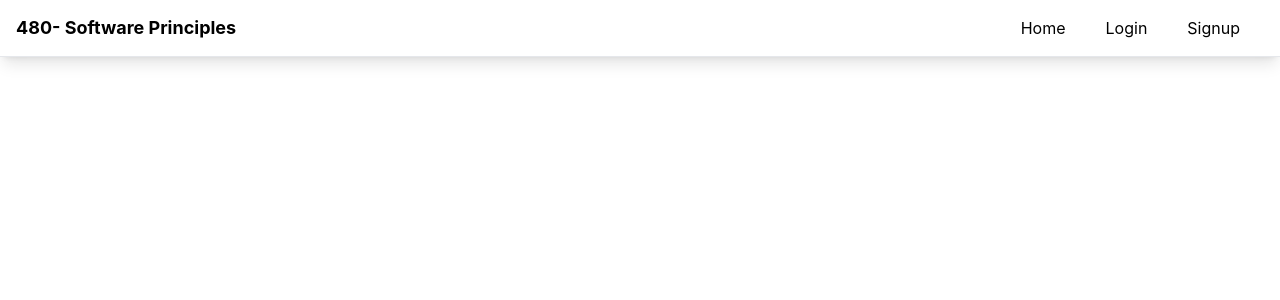
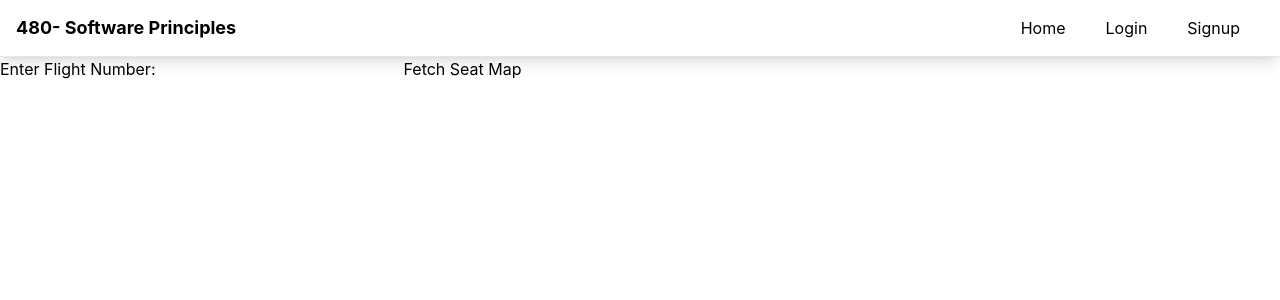
Before and after one commit to syrilj/ENSF480_FINAL_PROJECT, a React (Create React App) app in the folder flight_frontend/React-Routing/: page /seatmap in a window 1280 px wide. Shown: the top 300 px of the page. Built offline with nearby package versions, Linux system fonts and the light colour scheme.

Commit message:
fixed frontend

```diff
--- a/flight_frontend/React-Routing/src/App.js
+++ b/flight_frontend/React-Routing/src/App.js
@@ -5,6 +5,7 @@ import SignUpForm from "./component/Signup";
 import Home from "./component/Home";
 import Navbar from "./component/Navbar";
 import Login from "./component/Login";
+import SeatMap from "./component/SeatMap";
 
 
 function App() {
@@ -19,6 +20,7 @@ function App() {
 
       <Route path="/Login" element={ <Login /> } />
       <Route path="/Signup" element={ <SignUpForm /> } />
+      <Route path="/seatmap" element={ <SeatMap /> } />
     </Routes>
     </>
   );
--- a/flight_frontend/React-Routing/src/component/Login.js
+++ b/flight_frontend/React-Routing/src/component/Login.js
@@ -24,7 +24,7 @@ const LoginForm = () => {
 
             if (response.data.status === "success") {
                 console.log("Login successful");
-                navigate("/user_rights"); // Redirect to user_rights on successful login
+                navigate("/"); // Redirect to user_rights on successful login
             } else {
                 setError(response.data.message);
             }
--- /dev/null
+++ b/flight_frontend/React-Routing/src/component/SeatMap.js
@@ -0,0 +1,71 @@
+import React, { useState } from 'react';
+import axios from 'axios';
+
+const SeatMap = () => {
+    const [flightNumber, setFlightNumber] = useState('');
+    const [seatData, setSeatData] = useState({
+        seatMap: [],
+        seatPrices: {},
+    });
+
+    const fetchSeatData = async () => {
+        try {
+            const response = await axios.get(`http://localhost:8081/api/flight_seat_map/${flightNumber}`);
+            setSeatData(response.data);
+        } catch (error) {
+            console.error('Error fetching seat data:', error);
+        }
+    };
+
+    const handleSubmit = async (e) => {
+        e.preventDefault();
+        await fetchSeatData();
+    };
+
+    const renderSeatMap = () => {
+        const { seatMap, seatPrices } = seatData;
+
+        return (
+            <div>
+                <h2>Flight Seat Map - {flightNumber}</h2>
+                <table>
+                    <tbody>
+                    {seatMap.map((row, rowIndex) => (
+                        <tr key={rowIndex}>
+                            {row.map((seat, seatIndex) => (
+                                <td key={seatIndex}>
+                                    <div>
+                                        <span>{seat}</span>
+                                        <br />
+                                        <span>{seatPrices[seat]}</span>
+                                    </div>
+                                </td>
+                            ))}
+                        </tr>
+                    ))}
+                    </tbody>
+                </table>
+            </div>
+        );
+    };
+
+    return (
+        <div>
+            <form onSubmit={handleSubmit}>
+                <label>
+                    Enter Flight Number:
+                    <input
+                        type="text"
+                        value={flightNumber}
+                        onChange={(e) => setFlightNumber(e.target.value)}
+                        required
+                    />
+                </label>
+                <button type="submit">Fetch Seat Map</button>
+            </form>
+            {flightNumber && renderSeatMap()}
+        </div>
+    );
+};
+
+export default SeatMap;
--- a/flight_frontend/React-Routing/src/component/Signup.js
+++ b/flight_frontend/React-Routing/src/component/Signup.js
@@ -1,34 +1,42 @@
 import React, { useState } from 'react';
-
+import axios from "axios";
 const SignUpForm = () => {
   const [formData, setFormData] = useState({
-    u_name: '',
-    u_gender: '',
-    u_address: '',
-    u_email_id: '',
-    u_contact: '',
-    u_username: '',
-    u_password: '',
+    u_name: "",
+    u_gender: "",
+    u_address: "",
+    u_email_id: "",
+    u_contact: "",
+    u_username: "",
+    u_password: "",
   });
 
-  const [successMessage, setSuccessMessage] = useState('');
-  const [error, setError] = useState('');
+  const [successMessage, setSuccessMessage] = useState("");
+  const [error, setError] = useState("");
 
   const onInputChange = (e) => {
-    setFormData({
-      ...formData,
-      [e.target.name]: e.target.value,
-    });
+    setFormData({ ...formData, [e.target.name]: e.target.value });
   };
 
-  const onSubmit = (e) => {
+  const onSubmit = async (e) => {
     e.preventDefault();
-    // Add your form submission logic here
+    try {
+      const response = await axios.post("http://localhost:8081/api/user/user_register", formData);
 
-    // Example: Display success message for demonstration
-    setSuccessMessage('Registration successful!');
-    setError('');
+      if (response.status === 200) {
+        setSuccessMessage("Your registration is successful. Use your credentials for login!");
+        setError("");
+      } else {
+        setSuccessMessage("");
+        setError("Registration failed. Please try again.");
+      }
+    } catch (error) {
+      setSuccessMessage("");
+      setError("Error during registration. Please try again.");
+      console.error("Error during registration:", error);
+    }
   };
+
 
   return (
     <section className="flex items-center justify-center h-screen">
```
Also changed, not shown: 1 other file (tests, documents, lock files or other folders).
